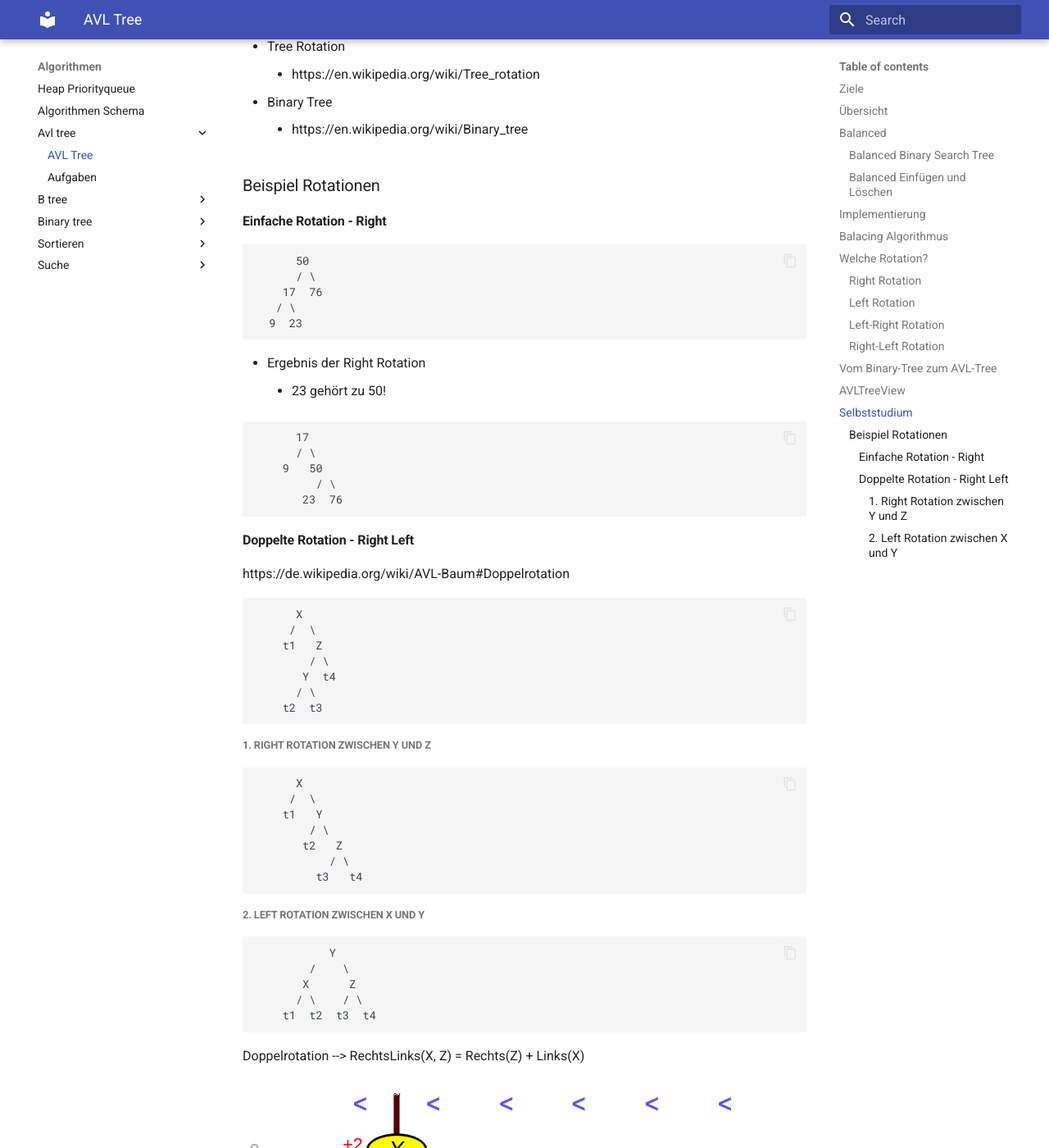
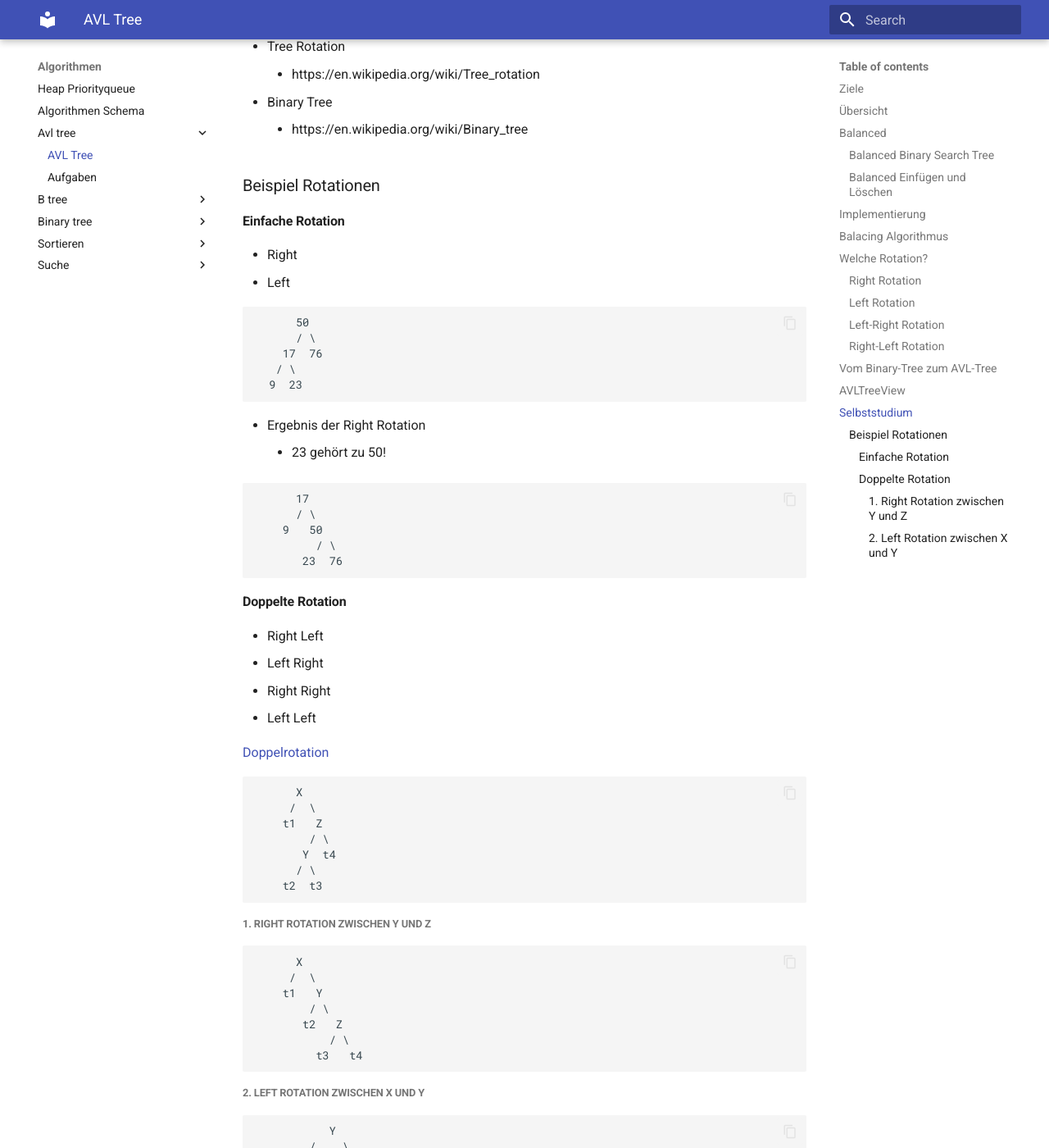
Before and after one commit to tsolenthaler/zbwAlgDs, an MkDocs documentation site: the page built from docs/algorithmen/avl-tree/avl-tree.md, in a window 1280 px wide and 1400 px high, scrolled down 8100 px. Shown: the whole window at 82% size. Built offline with MkDocs 1.6.1 and Material for MkDocs 9.7.7, drawn with Linux system fonts in a browser that asks for light colours.

Commit message:
Refactor AVL tree documentation to clarify rotation types and add examples for single and double rotations

````diff
--- a/docs/algorithmen/avl-tree/avl-tree.md
+++ b/docs/algorithmen/avl-tree/avl-tree.md
@@ -313,7 +313,10 @@ https://en.wikipedia.org/wiki/Microsoft_Automatic_Graph_Layout
 
 ### Beispiel Rotationen
 
-#### Einfache Rotation - Right
+#### Einfache Rotation
+
+* Right
+* Left
 
 ```
       50
@@ -333,9 +336,14 @@ https://en.wikipedia.org/wiki/Microsoft_Automatic_Graph_Layout
          / \
        23  76
 ```
-#### Doppelte Rotation - Right Left
+#### Doppelte Rotation
 
-https://de.wikipedia.org/wiki/AVL-Baum#Doppelrotation
+* Right Left
+* Left Right
+* Right Right
+* Left Left
+
+[Doppelrotation](https://de.wikipedia.org/wiki/AVL-Baum#Doppelrotation)
 
 ```
       X
````
